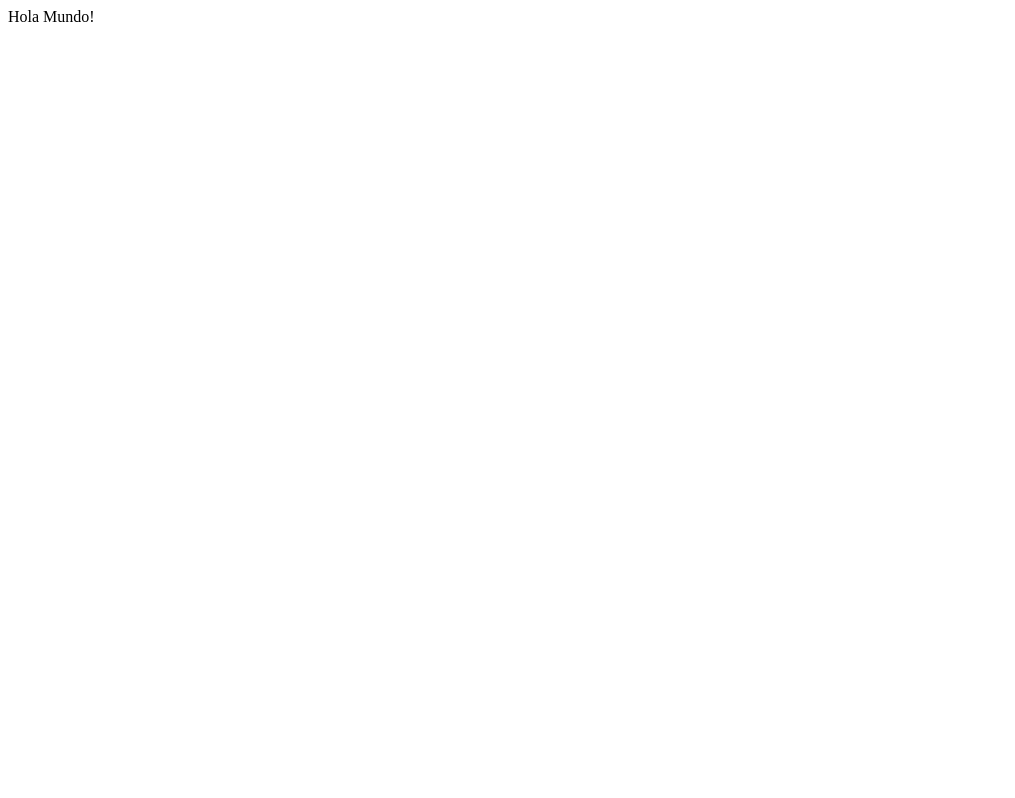
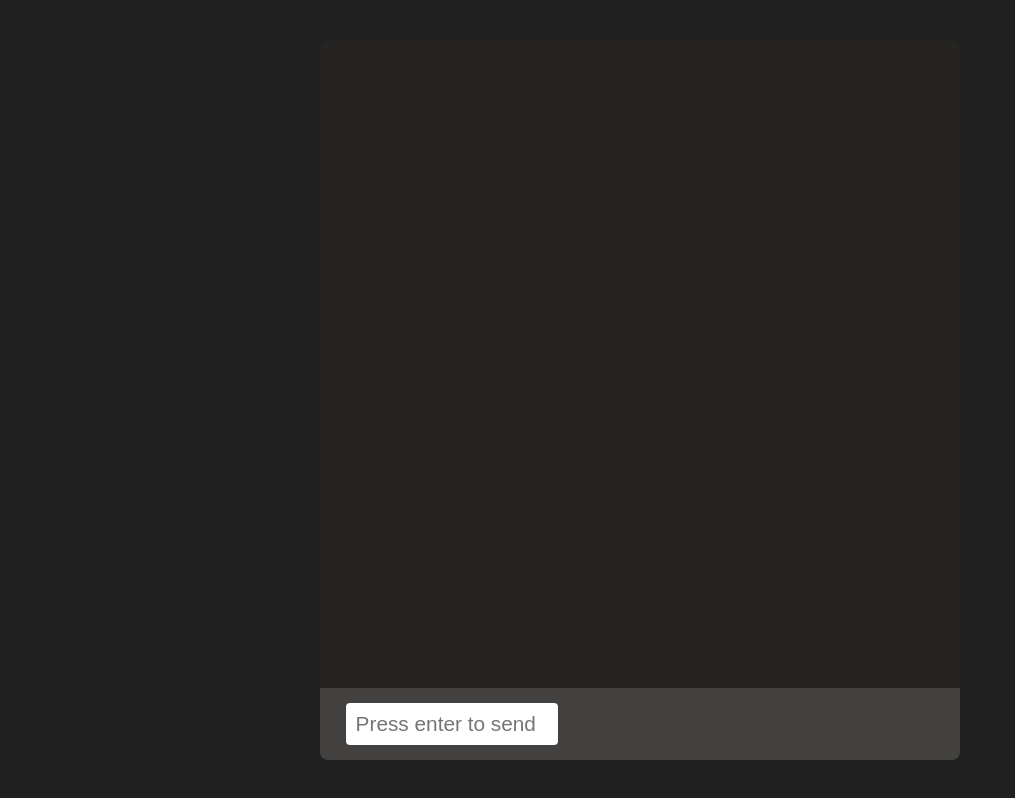
Before and after one commit to AlexisDevice/webmessenger, a website: page client/index.html in a window 1280 px wide. Shown: the whole page, without its empty margins (0-1015 px from the left). Drawn offline with Linux system fonts and the light colour scheme.

Commit message:
Message protocol created

```diff
--- a/client/index.html
+++ b/client/index.html
@@ -6,6 +6,93 @@
     <title>WebMessenger</title>
 </head>
 <body>
-    <span>Hola Mundo!</span>
+    <style>
+        * {
+            margin: 0%;
+            padding: 0%;
+        }
+
+        body {
+            align-content: center;
+            background-color: #202020;
+            min-height: 100vh;
+        }
+
+        .app {
+            margin: 0px auto;
+            width: 50%;
+            height: 90vh;
+            border-radius: 8px;
+            background-color: #252422;
+        }
+
+        .app .messages {
+            display: flex;
+            flex-direction: column;
+            align-items: center;
+            width: 100%;
+            height: 90%;
+        }
+
+        .app .messages .message {
+            padding: 2px 10px;
+            margin: 5px;
+            color: #f5f5f5;
+            background-color: #ff6700;
+            font-family: sans-serif;
+            font-size: calc(1vw + 1vh);
+            border-radius: 8px;
+        }
+
+        .app .tools {
+            display: flex;
+            align-items: center;
+            width: 100%;
+            height: 10%;
+            background-color: #42413f;
+            border-radius: 0px 0px 8px 8px;
+        }
+
+        .app .tools input {
+            margin-left: 2vw;
+            margin-right: 2vw;
+            padding: 3px 10px;
+            width: 30%;
+            height: 50%;
+            border: none;
+            outline: none;
+            border-radius: 4px;
+            font-size: calc(1vw + 1vh);
+        }
+    </style>
+    <div class="app">
+        <div class="messages" id="messages"></div>
+        <div class="tools">
+            <input type="text" id="textbox" placeholder="Press enter to send">
+        </div>
+    </div>
+    <script type="module">
+        import { io } from 'https://cdn.socket.io/4.3.2/socket.io.esm.min.js';
+        const socket = io();
+        let messeges = document.getElementById('messages');
+        let text = document.getElementById('textbox');
+
+        socket.on('new-message', (msg) => {
+            const item = `<span class="message">${msg}</span>`;
+            messeges.insertAdjacentHTML('beforeend', item);
+        });
+
+        function send() {
+            socket.emit('chat-message', text.value);
+            text.value = '';
+        }
+
+        text.addEventListener('keyup', (e) => {
+            if(e.keyCode == 13) {
+                send();
+            }
+        });
+
+    </script>
 </body>
 </html>
```
Also changed, not shown: server/index.js (+12 -2 lines).
